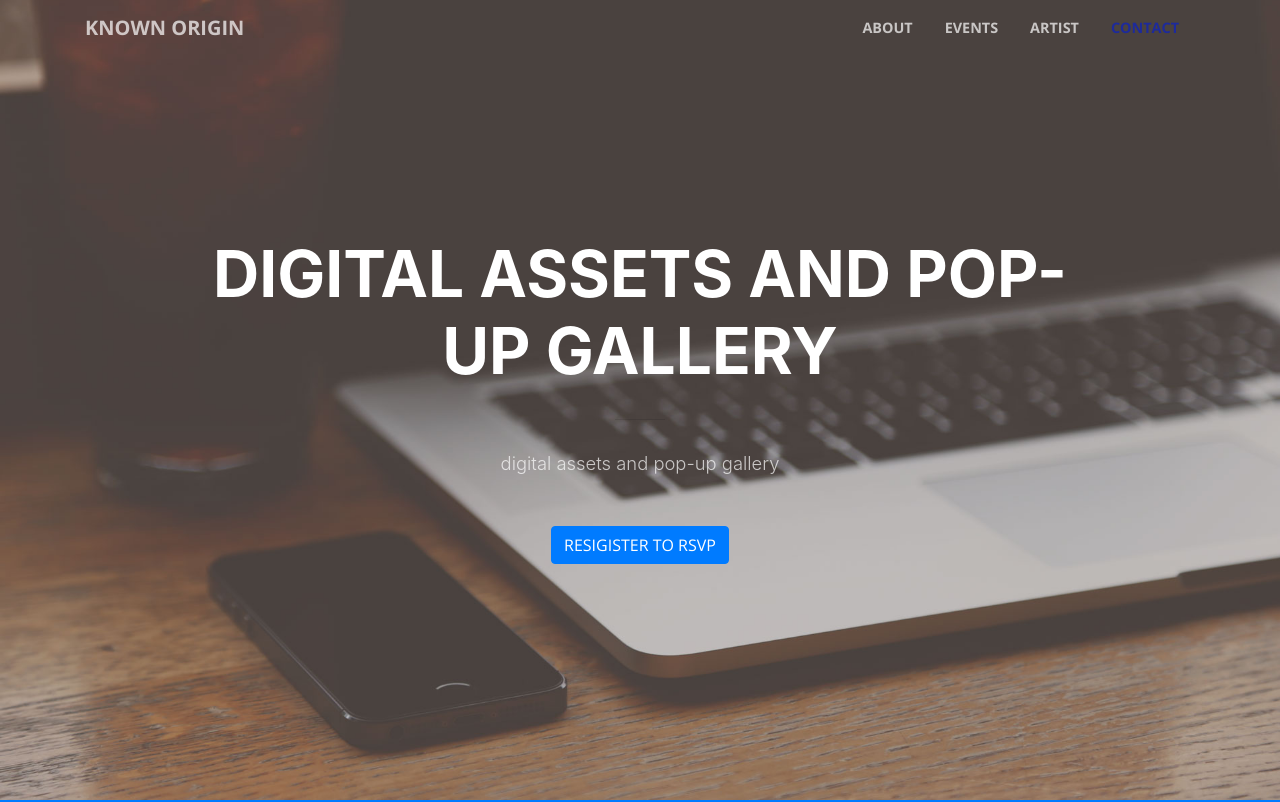
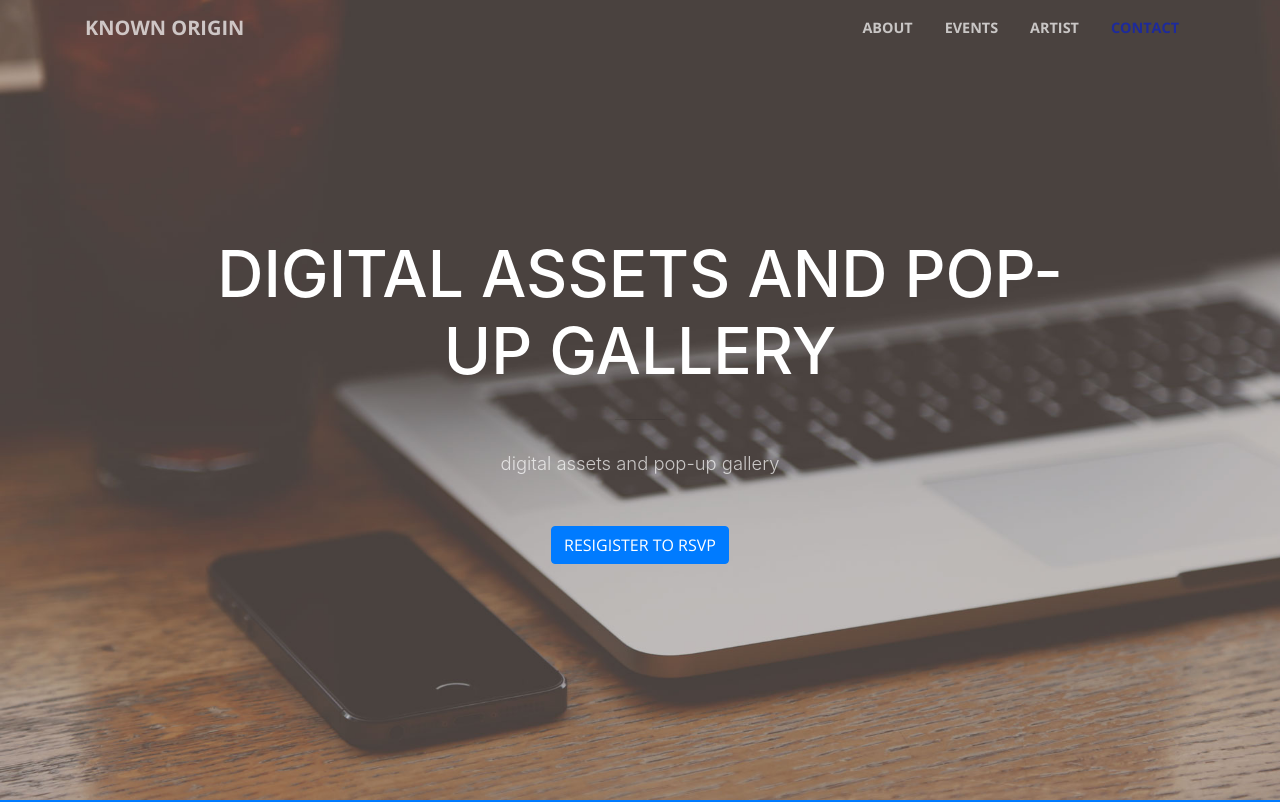
Before and after one commit to knownorigin/knownorigin.github.io, a website with bundled scripts: page index.html in a window 1280 px wide. Shown: the top 802 px of the page. Built offline with nearby package versions, Linux system fonts and the light colour scheme.

Commit message:
Update index.html

```diff
--- a/index.html
+++ b/index.html
@@ -59,7 +59,7 @@
         <div class="row">
           <div class="col-lg-10 mx-auto">
             <h1 class="text-uppercase">
-              <strong>Digital assets and pop-up gallery</strong>
+              <light>Digital assets and pop-up gallery</strong>
             </h1>
             <hr>
           </div>
```
